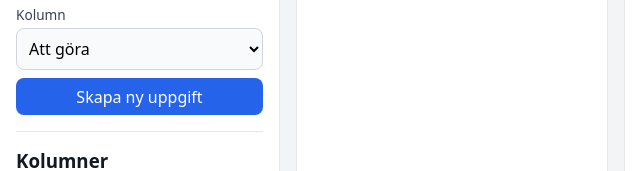
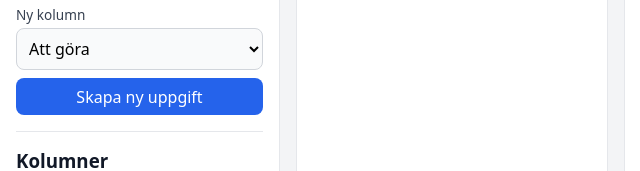
Before and after one commit to callekos/PIF-Portal, a website: page portal/kanban/index.html in a window 1280 px wide. Shown: the part 267-438 px from the top of the page, 0-640 px from the left. Drawn offline with Linux system fonts and the light colour scheme; no server answers.

Commit message:
minimal textändring

```diff
--- a/portal/kanban/index.html
+++ b/portal/kanban/index.html
@@ -49,7 +49,7 @@
           <textarea id="desc"></textarea>
         </div>
         <div class="field">
-          <label for="col">Kolumn</label>
+          <label for="col">Ny kolumn</label>
           <select id="col"></select>
         </div>
         <button class="btn" type="submit">Skapa ny uppgift</button>
```
